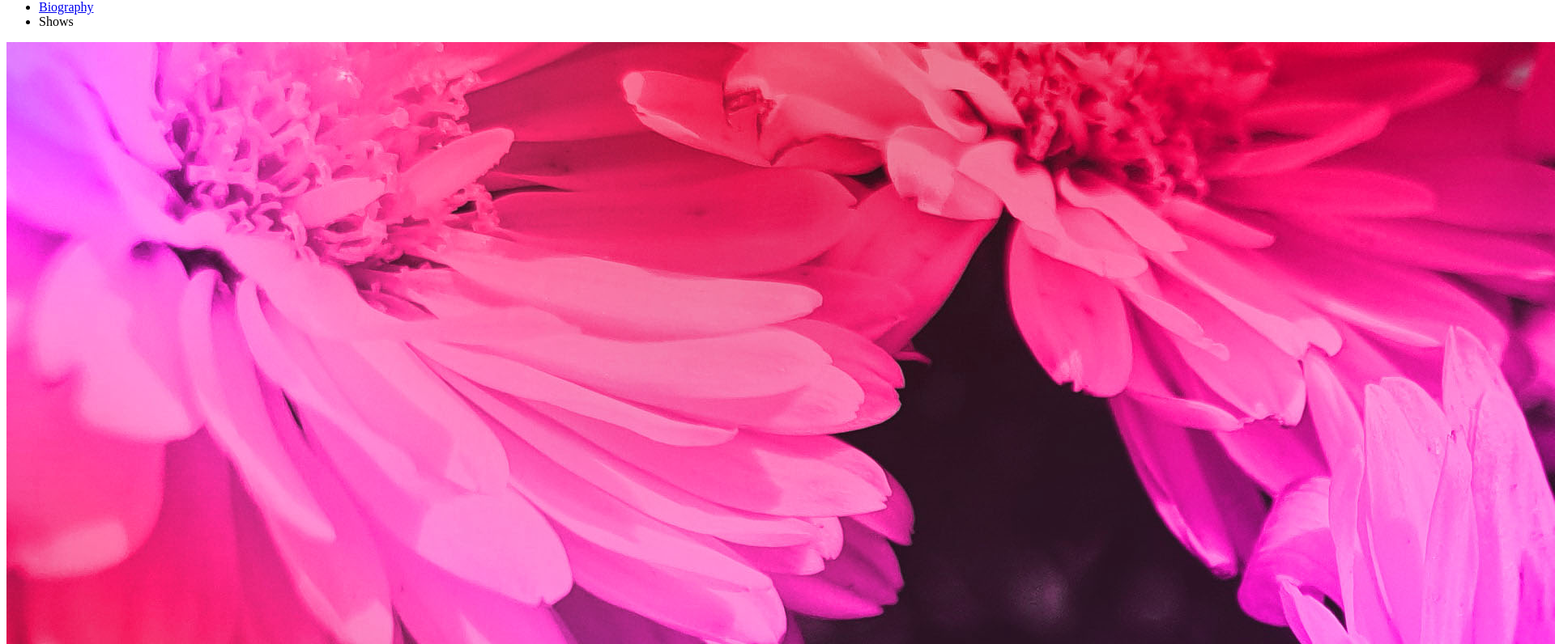
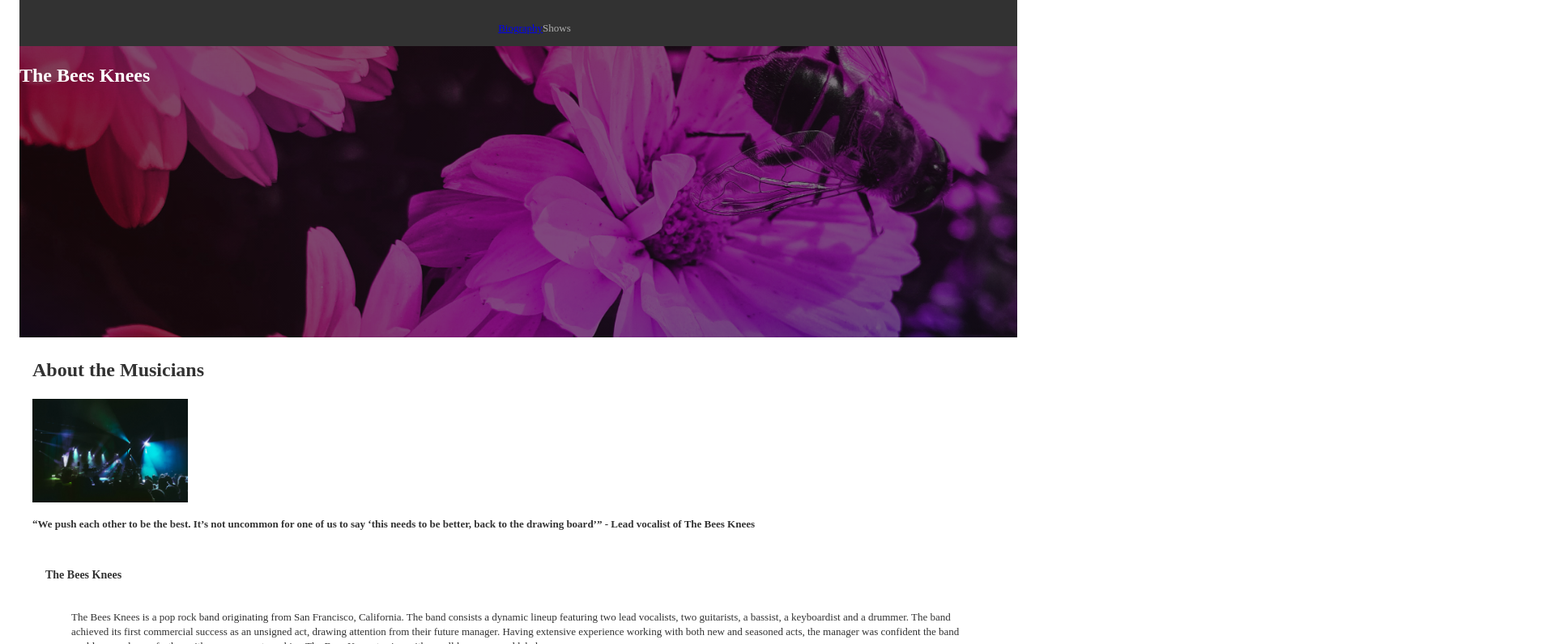
Before and after one commit to charlotteyuqiu/bandsite, a plain HTML site: page index.html in a window 1280 px wide. Shown: the part 67-863 px from the top of the page at 81% size, 1920 px wide, since content can reach past the window. Drawn offline with Linux system fonts and the light colour scheme.

Commit message:
sass 1st version

```diff
--- a/index.html
+++ b/index.html
@@ -4,9 +4,11 @@
     <meta charset="UTF-8">
     <meta name="viewport" content="width=device-width, initial-scale=1.0">
     <title>Bandsite</title>
+    <link rel="stylesheet" href="./styles/bio.css" />
+
 </head>
 <body>
-
+    <!-- Nav header -->
     <header class="nav-bar">
         <nav class="nav-bar__background">
             <div>
@@ -24,13 +26,15 @@
     <main>
         <!-- This is hero-section -->
         <section class="hero-banner" id="biography">
-            <img class="hero-banner__image" src="./assets/images/hero-bio.jpg" alt="hero-bio">
-            <h2 class="hero-banner__title">The Bees Knees</h2>
+            <div class="hero-banner--layout">
+            <h1 class="hero-banner__title">The Bees Knees</h2>
+            </div>
         </section>
 
         <!-- About the Musicians section -->
     <section class="about-section">
         <h2 class="about-section__title">About the Musicians</h2>
+        <img class="about-section__img" src="./assets/images/band.jpg" alt="band">
         <p class="about-section__description">
             “We push each other to be the best. It’s not
             uncommon for one of us to say ‘this needs
@@ -38,7 +42,6 @@
             - Lead vocalist of The Bees Knees
 
         </p>
-
 
 
 <article class="about-subsection">
@@ -93,7 +96,7 @@ released in early 2024
     </section>
 
 </main>
-
+    <!-- footer section -->
     <footer class="footer">
         <section>
             <h2 class="footer__title">Get in Touch</h2>
--- a/styles/bio.scss
+++ b/styles/bio.scss
@@ -0,0 +1,66 @@
+@use"./partials/mixin"  as *;
+@use"./partials/typography"  as *;
+@use"./partials/variables"  as *;
+@use "./partials/global" as *;
+
+
+// hero section
+.hero-banner{
+background-image: linear-gradient(rgba(0, 0, 0, 0.5), rgba(0, 0, 0, 0.5)),
+    url("../assets/images/hero-bio.jpg");
+  background-size: cover;
+  background-position: center;
+  overflow: hidden;
+  height:45vh;
+
+   &--layout{
+    display: flex;
+    align-items: center;
+}
+
+   &__title{
+    color:$White;
+    margin-right:1rem;
+  }
+}
+
+// About the Musicians Section
+.about-section{
+  padding:1rem;
+
+  &__title{
+    margin-top:0.5rem;
+  }
+
+  &__img{
+    width:15vw;
+  }
+
+  &__description{
+    color: $BandSite-Black;
+    font-weight:700;
+  }
+}
+
+.about-subsection{
+  padding:1rem;
+
+  &__article{
+    margin:1rem;
+    padding: 1rem;
+  }
+}
+
+// Photo Gallery Section
+
+.gallery-section{
+  background-color: $Alabaster;
+
+  &__title{
+    margin: 1.5rem,1rem;
+  }
+
+  &__image{
+    margin: 1.5rem,1rem;
+  }
+}
--- /dev/null
+++ b/styles/partials/_global.scss
@@ -0,0 +1,110 @@
+@use "./variables" as *;
+@use "./mixin" as *;
+@use "./typography" as *;
+
+
+*{
+    box-sizing: border-box;
+}
+
+html{
+    margin:0px;
+    padding: 0 1rem;
+}
+
+body{
+    background-color: $White;
+    font: "Avenir Next";
+    font-size:0.8125rem;
+    line-height:1.125rem;
+    font-weight:400;
+    color: $BandSite-Black;
+}
+
+h1{
+    font-size:1.5rem;
+    line-height:2rem;
+    font-weight:700;
+    color: $White;
+}
+
+h2{
+    font-size: 1.5rem;
+    line-height:2rem;
+    font-weight:700;
+    color: $BandSite-Black;
+
+}
+
+h3{
+    font-size: 0.875rem;
+    line-height:1.375rem;
+    font-weight:600;
+    color: $BandSite-Black;
+}
+
+footer{
+    font-size: 0.8125rem;
+    line-height:1.125rem;
+    font-weight:400;
+    color: $White;
+    background-color: $BandSite-Black;
+}
+
+
+
+
+// nav-bar
+.nav-bar{
+    padding: 0rem;
+
+
+    &__background{
+    background-color: $BandSite-Black;
+    display:flex;
+    flex-direction: column;
+    justify-content: center;
+    align-items: center;
+    }
+
+    &__list {
+    display:flex;
+    justify-content: center;
+    align-items: center;
+    }
+
+    &__list-items{
+        color:$Silver;
+        text-decoration: none;
+        list-style-type: none;
+
+    }
+
+}
+
+// footer
+.footer{
+    display:flex;
+    flex-direction: column;
+    justify-content: flex-start;
+
+
+    &__social{
+        display:flex;
+        justify-content: space-between;
+    }
+
+    &__contact{
+        margin:1rem,0;
+        padding:1rem,0
+    }
+
+    &__logo{
+      margin-top:2rem;
+      padding:1rem;
+    }
+
+   & __logo-copyright{
+     align-items: start;
+   }
+}
--- /dev/null
+++ b/styles/partials/_mixin.scss
@@ -0,0 +1,13 @@
+@use "./variables" as *;
+
+@mixin tablet {
+    @media screen and (min-width: $tablet-breakpoint) {
+        @content;
+    }
+}
+
+@mixin desktop {
+    @media screen and (min-width: $desktop-breakpoint) {
+        @content;
+    }
+}
--- /dev/null
+++ b/styles/partials/_typography.scss
@@ -0,0 +1,24 @@
+@font-face {
+    font-family: "Avenir Next";
+    src: url("../../assets/Font/AvenirNextLTPro-Regular.otf"),
+      url("../../assets/Font/Alternative-files/AvenirNextLTPro.ttf")
+        format("regular");
+    font-weight: 400;
+  }
+
+
+  @font-face {
+    font-family: "Avenir Next";
+    src: url("../../assets/fonts/AvenirNextLTPro-Demi.otf"),
+      url("../../assets/fonts/Alternative-files/AvenirNextLTProDemi.ttf")
+        format("demi");
+    font-weight: 600;
+  }
+
+  @font-face {
+    font-family: "Avenir Next";
+    src: url("../../assets/fonts/AvenirNextLTPro-Bold.otf"),
+      url("../../assets/fonts/Alternative-files/AvenirNextLTProBold.ttf")
+        format("bold");
+    font-weight: 700;
+  }
--- /dev/null
+++ b/styles/partials/_variables.scss
@@ -0,0 +1,8 @@
+$BandSite-Black:#323232;
+$Silver:#AFAFAF;
+$White:#FFFFFF;
+$BandSite-DarkBlack: #000000;
+$Mercury: #E1E1E1;
+$Alabaster: #FAFAFA;
+$tablet-breakpoint: 768px;
+$desktop-breakpoint: 1024px;
```
Also changed, not shown: assets/fonts/Alternative-files/AvenirNextLTPro.ttf (renamed from assets/fonts/Alternative files/AvenirNextLTPro.ttf), assets/fonts/Alternative-files/AvenirNextLTProBold.ttf (renamed from assets/fonts/Alternative files/AvenirNextLTProBold.ttf), assets/fonts/Alternative-files/AvenirNextLTProDemi.ttf (renamed from assets/fonts/Alternative files/AvenirNextLTProDemi.ttf), styles/bio.css, 2 other files.
